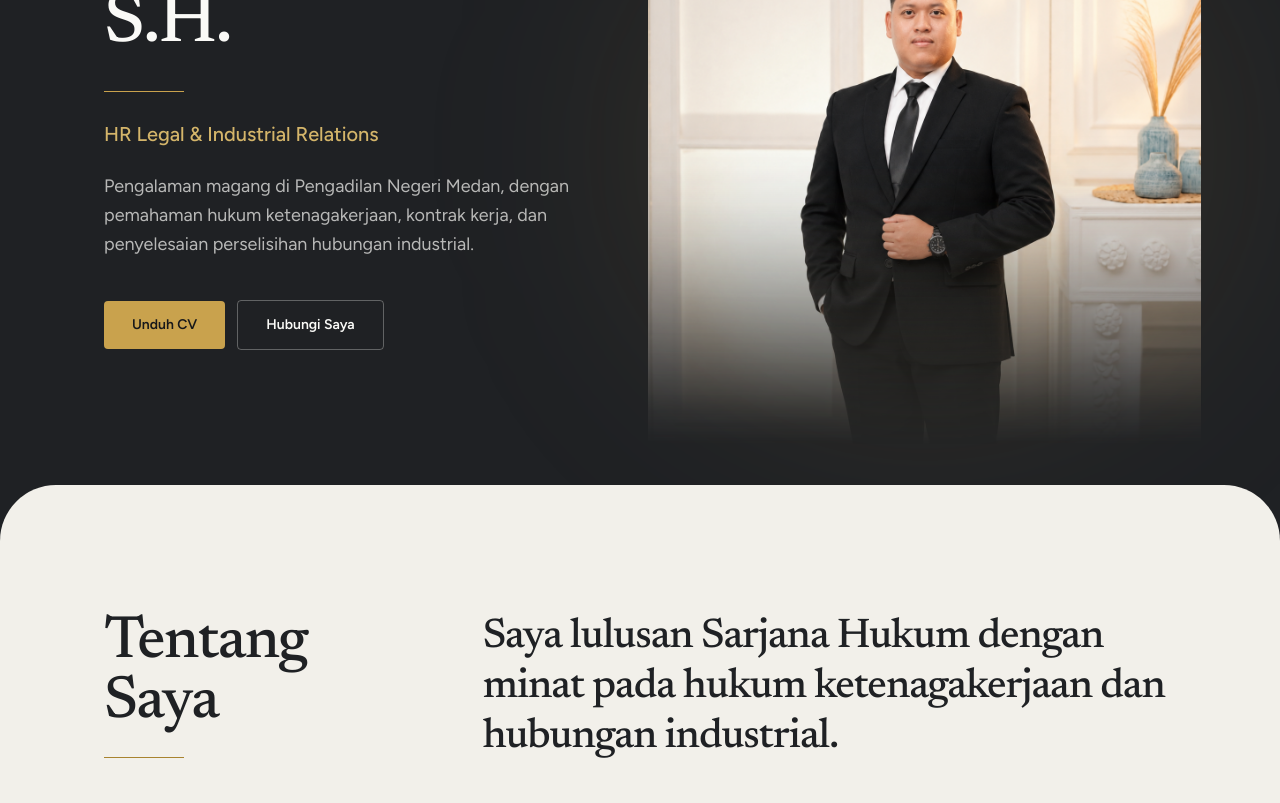
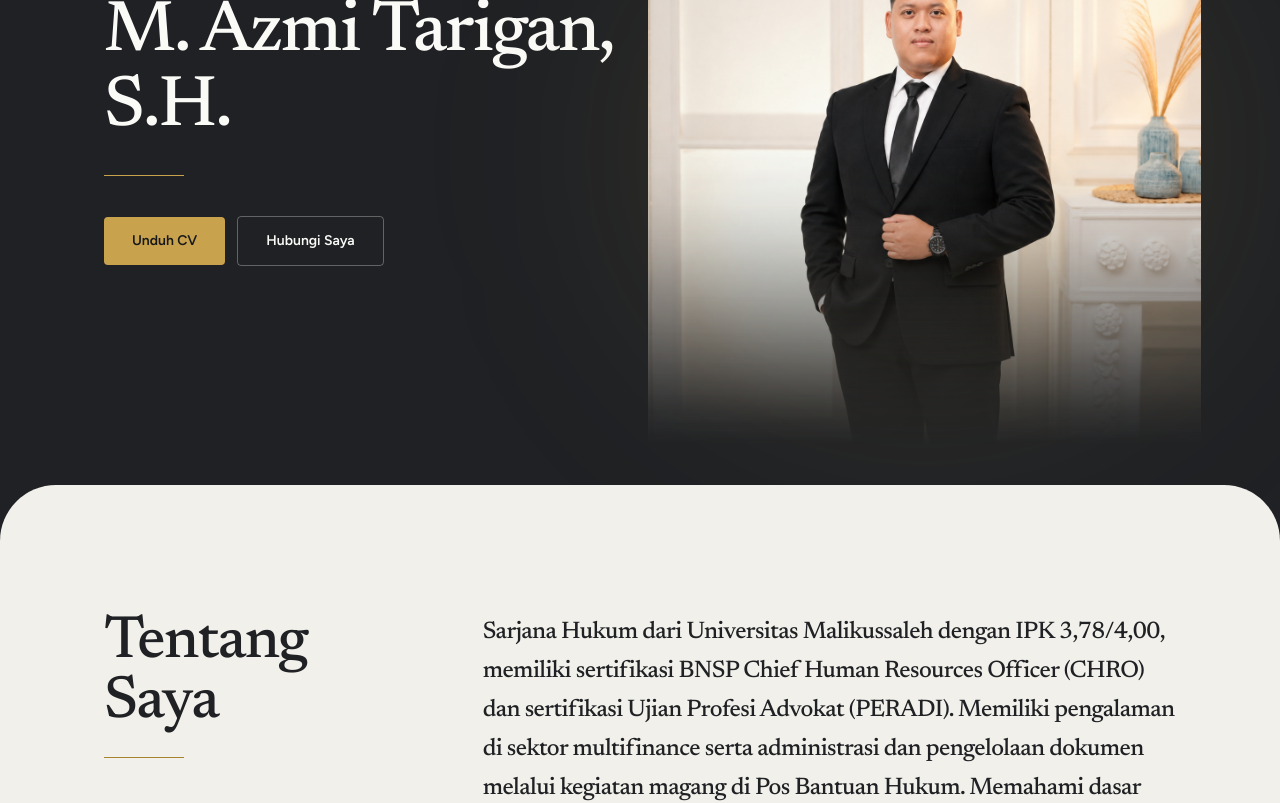
Before and after one commit to hara06/Portfolio-Azmi, a React (Vite) app: page / in a window 1280 px wide. Shown: the part 280-1083 px from the top of the page. Built offline with nearby package versions, Linux system fonts and the light colour scheme.

Commit message:
Update Data

```diff
--- a/src/components/About.jsx
+++ b/src/components/About.jsx
@@ -61,9 +61,13 @@ export default function About() {
 
         {/* Kanan: kalimat pembuka besar, lalu kartu */}
         <div className="lg:col-span-8">
-          <p className="font-display text-3xl font-medium leading-snug tracking-tight sm:text-4xl lg:text-[2.6rem] lg:leading-[1.2]">
-            Saya lulusan Sarjana Hukum dengan minat pada hukum ketenagakerjaan
-            dan hubungan industrial.
+          <p className="font-display text-lg font-medium leading-relaxed tracking-tight sm:text-xl lg:text-2xl">
+            Sarjana Hukum dari Universitas Malikussaleh dengan IPK 3,78/4,00, memiliki sertifikasi BNSP
+            Chief Human Resources Officer (CHRO) dan sertifikasi Ujian Profesi Advokat (PERADI).
+            Memiliki pengalaman di sektor multifinance serta administrasi dan pengelolaan dokumen
+            melalui kegiatan magang di Pos Bantuan Hukum. Memahami dasar administrasi sumber daya
+            manusia, administrasi pengupahan, jaminan sosial, dan penerapan kebijakan MSDM melalui
+            pelatihan kompetensi HR Staff.
           </p>
 
           <div className="mt-12 grid gap-4 sm:grid-cols-2">
--- a/src/components/Contact.jsx
+++ b/src/components/Contact.jsx
@@ -63,7 +63,7 @@ export default function Contact() {
           {/* Ajakan */}
           <div className="lg:col-span-5">
             <p className="font-display text-2xl font-medium leading-snug sm:text-3xl">
-              Terbuka untuk peluang di bidang HR Legal dan Industrial Relations.
+              Terbuka untuk peluang di bidang HR Legal.
             </p>
             <p className="mt-4 max-w-md leading-relaxed text-charcoal-700">
               Silakan hubungi saya untuk diskusi atau kebutuhan dokumen
--- a/src/components/Footer.jsx
+++ b/src/components/Footer.jsx
@@ -16,12 +16,12 @@ export default function Footer() {
       <div className="mx-auto max-w-6xl px-6 py-10 md:px-10">
         <div className="flex flex-col gap-6 md:flex-row md:items-start md:justify-between">
           <div>
-            <p className="font-display text-xl font-medium">
+            {/* <p className="font-display text-xl font-medium">
               M. Azmi Tarigan, S.H.
-            </p>
-            <p className="mt-1 text-sm text-gold-400">
+            </p> */}
+            {/* <p className="mt-1 text-sm text-gold-400">
               HR Legal & Industrial Relations
-            </p>
+            </p> */}
           </div>
 
           <nav aria-label="Navigasi footer">
--- a/src/components/Hero.jsx
+++ b/src/components/Hero.jsx
@@ -2,9 +2,9 @@ import { useState } from "react";
 
 const PROFILE = {
   name: "M. Azmi Tarigan, S.H.",
-  role: "HR Legal & Industrial Relations",
-  summary:
-    "Pengalaman magang di Pengadilan Negeri Medan, dengan pemahaman hukum ketenagakerjaan, kontrak kerja, dan penyelesaian perselisihan hubungan industrial.",
+  // role: "Human Resources & HR Legal",
+  // summary:
+  //   "Memiliki minat dalam pengelolaan SDM, administrasi HR, hubungan industrial, dan penerapan kebijakan ketenagakerjaan.",
   photo: "/porto-img.png", // taruh file di folder public/
   cv: "/CV-Azmi-Tarigan.pdf", // taruh file di folder public/
 };
@@ -30,13 +30,13 @@ export default function Hero() {
 
           <div className="mt-7 h-px w-20 bg-gold-500" aria-hidden="true" />
 
-          <p className="mt-7 flex flex-wrap items-center gap-x-4 gap-y-1 text-lg font-medium text-gold-400 sm:text-xl">
+          {/* <p className="mt-7 flex flex-wrap items-center gap-x-4 gap-y-1 text-lg font-medium text-gold-400 sm:text-xl">
                  <span>{PROFILE.role}</span>
           </p>
 
           <p className="mt-6 max-w-xl text-base leading-relaxed text-paper/70 sm:text-lg">
             {PROFILE.summary}
-          </p>
+          </p> */}
 
           <div className="mt-10 flex flex-col gap-3 sm:flex-row sm:items-center">
             <a
```
Also changed, not shown: 1 other file (tests, documents, lock files or other folders).
